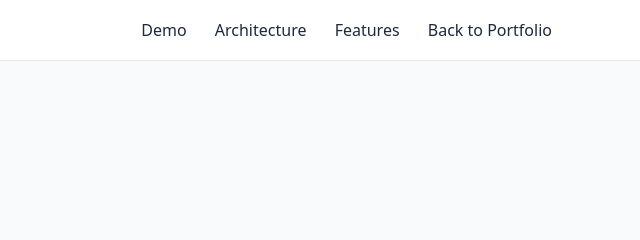
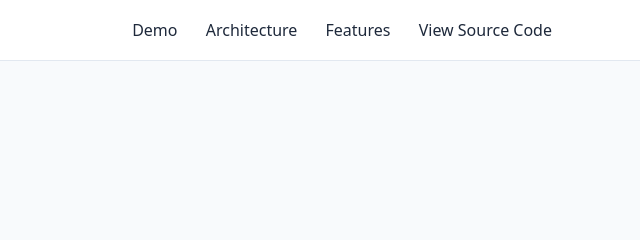
Before and after one commit to mosesachizz/mosesachizz.github.io, a plain HTML site: page saas-platform-demo.html in a window 1280 px wide. Shown: the top 240 px of the page, 640-1280 px from the left. Drawn offline with nearby package versions, Linux system fonts and the light colour scheme.

```diff
--- a/saas-platform-demo.html
+++ b/saas-platform-demo.html
@@ -193,7 +193,7 @@
         <a href="#demo" class="hover:text-blue-600">Demo</a>
         <a href="#architecture" class="hover:text-blue-600">Architecture</a>
         <a href="#features" class="hover:text-blue-600">Features</a>
-        <a href="https://mosesachizz.github.io" class="hover:text-blue-600">Back to Portfolio</a>
+        <a href="https://github.com/mosesachizz/multi-tenant-saas-platform" class="hover:text-blue-600">View Source Code</a>
       </div>
     </div>
   </nav>
```
